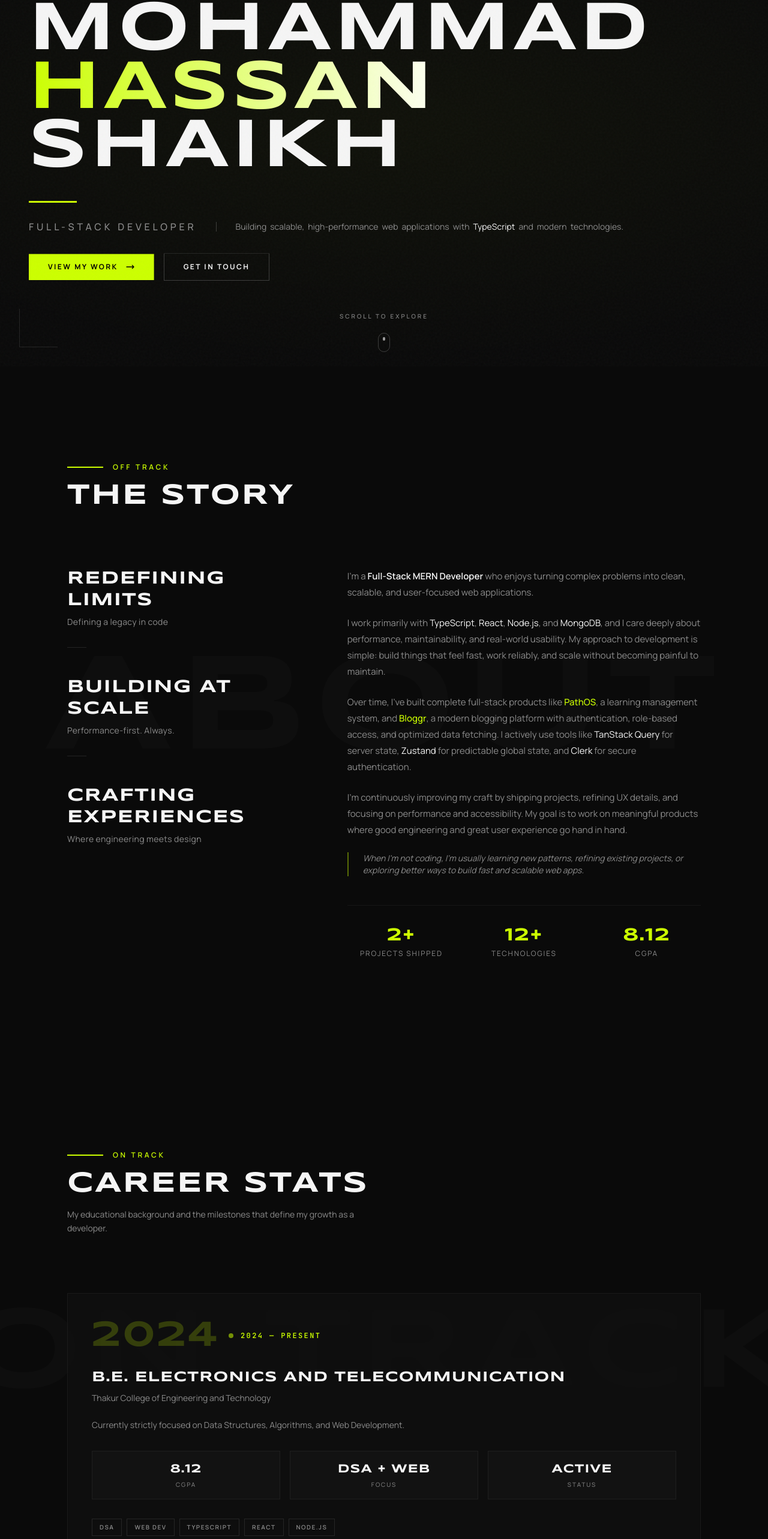
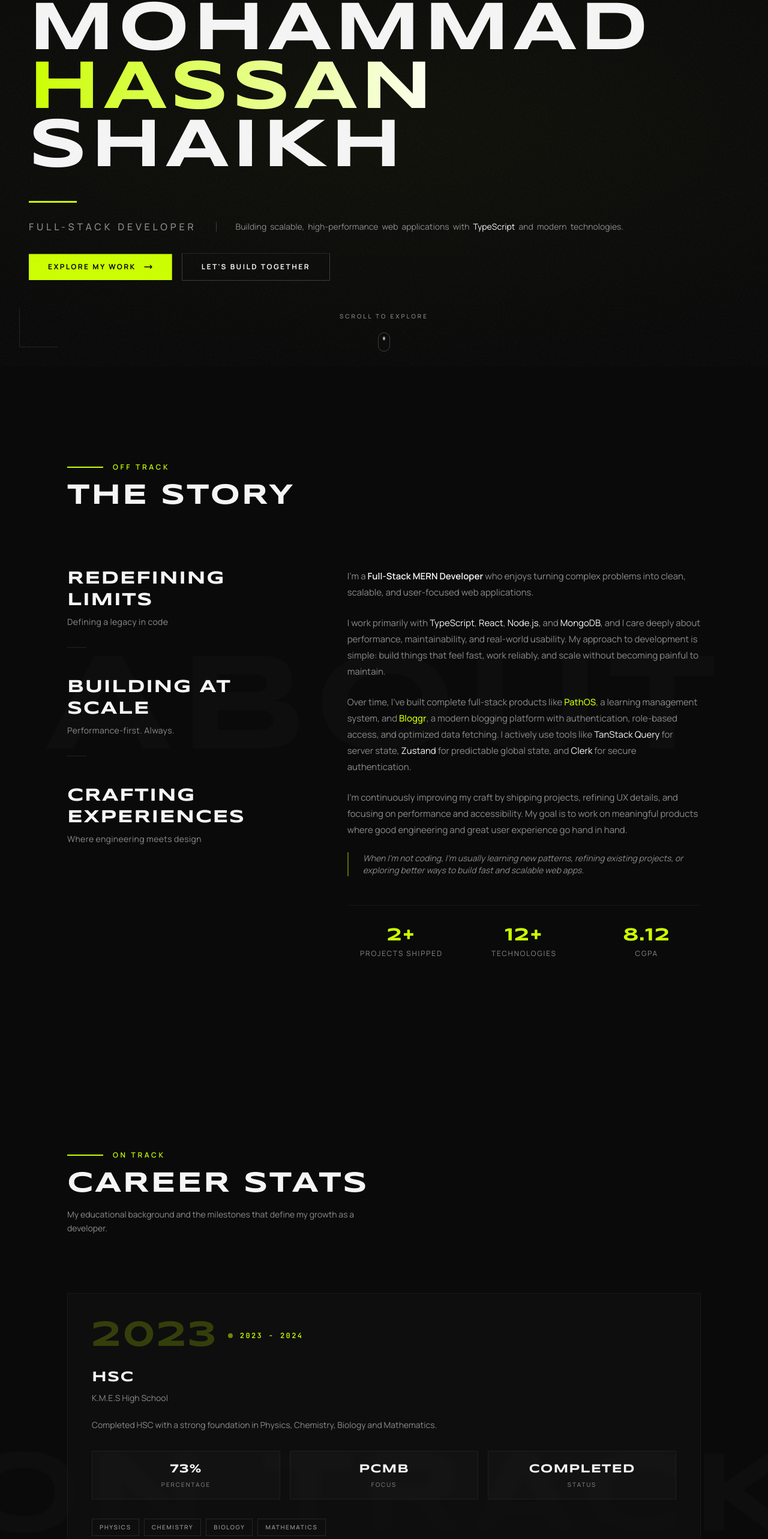
Before and after one commit to Mohammad-Hassan027/Portfolio, a React (Vite) app: page / in a window 1280 px wide. Shown: the part 189-2755 px from the top of the page at 60% size. Built offline with nearby package versions, Linux system fonts and the light colour scheme; the HTML template or start-up script is replaced by a standard one.

Commit message:
feat: add more details

```diff
--- a/src/components/Experience.tsx
+++ b/src/components/Experience.tsx
@@ -1,6 +1,20 @@
 import { motion } from "framer-motion";
 
 const academicPath = [
+  {
+    role: "HSC",
+    institution: "K.M.E.S High School",
+    period: "2023 - 2024",
+    year: "2023",
+    description:
+      "Completed HSC with a strong foundation in Physics, Chemistry, Biology and Mathematics.",
+    stats: [
+      { label: "Percentage", value: "73%" },
+      { label: "Focus", value: "PCMB" },
+      { label: "Status", value: "Completed" },
+    ],
+    skills: ["Physics", "Chemistry", "Biology", "Mathematics"],
+  },
   {
     role: "B.E. Electronics and TeleCommunication",
     institution: "Thakur College of Engineering and Technology",
--- a/src/components/Hero.tsx
+++ b/src/components/Hero.tsx
@@ -88,7 +88,7 @@ export const Hero = () => {
       {/* Main content with parallax */}
       <motion.div
         style={{ y, opacity }}
-        className="relative z-10 w-full px-5 sm:px-8 lg:px-12 pt-20 sm:pt-0"
+        className="relative z-10 w-full px-5 sm:px-8 lg:px-12 pt-16 sm:pt-0"
       >
         {/* Status badge */}
         <motion.div
@@ -112,9 +112,8 @@ export const Hero = () => {
                 variants={lineRevealVariants}
                 initial="hidden"
                 animate="visible"
-                className={`font-display text-[clamp(2rem,9vw,9rem)] leading-[0.85] tracking-tight text-foreground ${
-                  lineIndex === 1 ? "text-shimmer" : ""
-                }`}
+                className={`font-display text-[clamp(2rem,9vw,9rem)] leading-[0.85] tracking-tight text-foreground ${lineIndex === 1 ? "text-shimmer" : ""
+                  }`}
                 aria-label={
                   lineIndex === 0 ? "Mohammad Hassan Shaikh" : undefined
                 }
@@ -178,21 +177,13 @@ export const Hero = () => {
             variants={ctaRevealVariants}
             initial="hidden"
             animate="visible"
-            className="group inline-flex items-center gap-3 px-6 sm:px-8 py-3.5 bg-neon text-black text-xs uppercase tracking-[0.2em] font-bold transition-all duration-300 hover:shadow-[0_0_40px_rgba(204,255,0,0.3)] hover:-translate-y-0.5"
+            whileHover={{ scale: 1.02 }}
+            whileTap={{ scale: 0.98 }}
+            className="group inline-flex items-center gap-3 px-6 sm:px-8 py-3.5 bg-neon text-black text-xs uppercase tracking-[0.2em] font-bold transition-all duration-300 hover:shadow-[0_0_30px_rgba(204,255,0,0.4)]"
           >
-            View My Work
-            <svg
-              className="w-4 h-4 transition-transform duration-300 group-hover:translate-x-1"
-              fill="none"
-              stroke="currentColor"
-              viewBox="0 0 24 24"
-            >
-              <path
-                strokeLinecap="round"
-                strokeLinejoin="round"
-                strokeWidth={2}
-                d="M17 8l4 4m0 0l-4 4m4-4H3"
-              />
+            Explore My Work
+            <svg className="w-4 h-4 transition-transform duration-300 group-hover:translate-x-1" fill="none" stroke="currentColor" viewBox="0 0 24 24">
+              <path strokeLinecap="round" strokeLinejoin="round" strokeWidth={2} d="M17 8l4 4m0 0l-4 4m4-4H3" />
             </svg>
           </motion.a>
           <motion.a
@@ -201,9 +192,11 @@ export const Hero = () => {
             variants={ctaRevealVariants}
             initial="hidden"
             animate="visible"
-            className="inline-flex items-center px-6 sm:px-8 py-3.5 text-xs uppercase tracking-[0.2em] font-bold border border-white/20 text-foreground hover:border-neon hover:text-neon transition-all duration-300"
+            whileHover={{ scale: 1.02 }}
+            whileTap={{ scale: 0.98 }}
+            className="inline-flex items-center px-6 sm:px-8 py-3.5 text-xs uppercase tracking-[0.2em] font-bold border border-white/20 text-foreground hover:border-neon hover:text-neon transition-all duration-300 shadow-[0_0_0_rgba(204,255,0,0)] hover:shadow-[inset_0_0_20px_rgba(204,255,0,0.1)]"
           >
-            Get in Touch
+            Let's Build Together
           </motion.a>
         </div>
       </motion.div>
@@ -213,7 +206,7 @@ export const Hero = () => {
         initial={{ opacity: 0 }}
         animate={{ opacity: 1 }}
         transition={{ delay: 2, duration: 0.6 }}
-        className="absolute bottom-6 sm:bottom-8 left-1/2 -translate-x-1/2 z-10"
+        className="absolute bottom-3 sm:bottom-8 left-1/2 -translate-x-1/2 z-10"
       >
         <a
           href="#about"
--- a/src/components/Projects.tsx
+++ b/src/components/Projects.tsx
@@ -32,6 +32,26 @@ const projects = [
     featured: true,
     number: "02",
   },
+  {
+    title: "RastaSetu",
+    subtitle: "Social Travel & Rewards App",
+    description: "A full-stack mobile application designed to connect travelers and gamify the journey. It features a social feed for sharing travel posts, robust user profiles, trip tracking, and an integrated rewards system to incentivize exploration.",
+    tags: ["React Native", "Expo", "Node.js", "Firebase", "Cloudinary"],
+    demo: "",
+    code: "https://github.com/Mohammad-Hassan027/rastasetu-expo",
+    featured: true,
+    number: "03",
+  },
+  {
+    title: "Book Store",
+    subtitle: "E-Commerce Platform",
+    description: "A full-stack e-commerce application tailored for book enthusiasts. It features secure user authentication, an intuitive shopping cart and checkout flow, plus a dedicated admin dashboard for complete inventory and order management.",
+    tags: ["React", "Node.js", "MongoDB", "Express", "Firebase"],
+    demo: "https://book-store-app-mu-nine.vercel.app/",
+    code: "https://github.com/Mohammad-Hassan027/Book-store-app",
+    featured: true,
+    number: "04",
+  }
 ];
 
 export const Projects = () => {
@@ -128,7 +148,7 @@ export const Projects = () => {
 
                     {/* Right: Description + Tags */}
                     <div className="lg:w-2/3">
-                      <p className="text-muted-foreground leading-[1.8] text-sm sm:text-[15px] mb-8 mt-3 md:mt-5 break-words">
+                      <p className="text-muted-foreground leading-[1.8] text-sm sm:text-[15px] mb-8 mt-3 md:mt-6 break-words">
                         {project.description}
                       </p>
 
--- a/src/components/TechStack.tsx
+++ b/src/components/TechStack.tsx
@@ -97,6 +97,22 @@ const technologies = [
       </svg>
     ),
   },
+  {
+    name: "Expo",
+    icon: (
+      <svg viewBox="0 0 24 24" className="w-8 h-8" fill="currentColor">
+        <path d="M12 0C5.373 0 0 5.373 0 12s5.373 12 12 12 12-5.373 12-12S18.627 0 12 0zm0 4.5a7.5 7.5 0 110 15 7.5 7.5 0 010-15zm0 3a4.5 4.5 0 100 9 4.5 4.5 0 000-9z" />
+      </svg>
+    ),
+  },
+  {
+    name: "Cloudinary",
+    icon: (
+      <svg viewBox="0 0 24 24" className="w-8 h-8" fill="currentColor">
+        <path d="M12 0C5.373 0 0 5.373 0 12s5.373 12 12 12 12-5.373 12-12S18.627 0 12 0zm0 4.5a7.5 7.5 0 110 15 7.5 7.5 0 010-15zm0 3a4.5 4.5 0 100 9 4.5 4.5 0 000-9z" />
+      </svg>
+    ),
+  }
 ];
 
 const containerVariants = {
```
